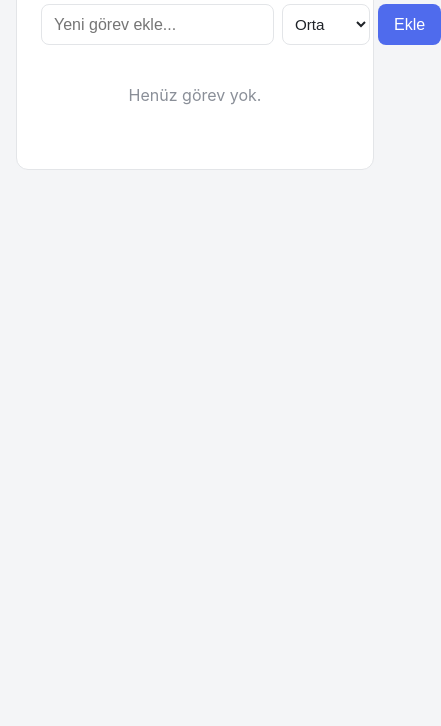
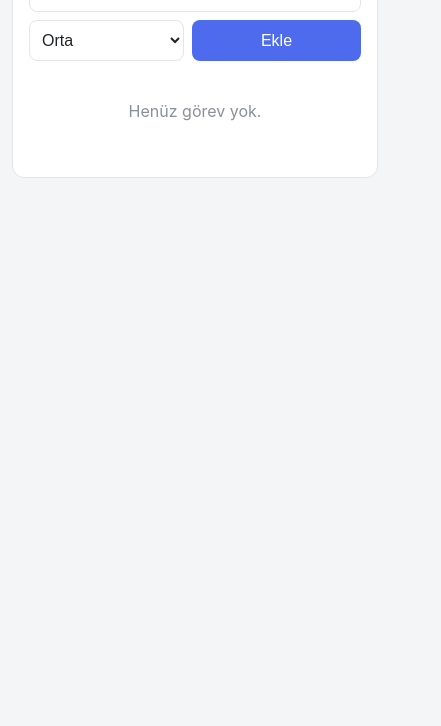
Before and after one commit to gkmn93/To_Do, a plain HTML site: page index.html in a window 390 px wide. Shown: the part 118-844 px from the top of the page, 441 px wide, since content can reach past the window. Drawn offline with Linux system fonts and the light colour scheme.

Commit message:
Mobil gorunum duzeltildi: form tasmasi ve genis rozet
Co-Authored-By: Claude Sonnet 5.5 <noreply@anthropic.com>

```diff
--- a/index.html
+++ b/index.html
@@ -128,6 +128,19 @@
     button.cancel:hover { color: var(--danger); background: rgba(214, 69, 69, 0.1); }
     li input.edit-text { padding: 6px 8px; font-size: 0.95rem; min-width: 0; }
     li select { padding: 6px 4px; }
+    li span.badge, li span.expiry { flex: none; }
+    form input[type="text"] { min-width: 0; }
+    select { font-size: 1rem; }
+    @media (max-width: 480px) {
+      body { padding: 24px 12px; }
+      .app { padding: 16px; }
+      form { flex-wrap: wrap; }
+      form input[type="text"] { flex: 1 1 100%; }
+      form select, form button.add { flex: 1; }
+      li { gap: 6px; }
+      li:has(input.edit-text) { flex-wrap: wrap; }
+      li input.edit-text { flex: 1 1 60%; }
+    }
   </style>
 </head>
 <body>
```
